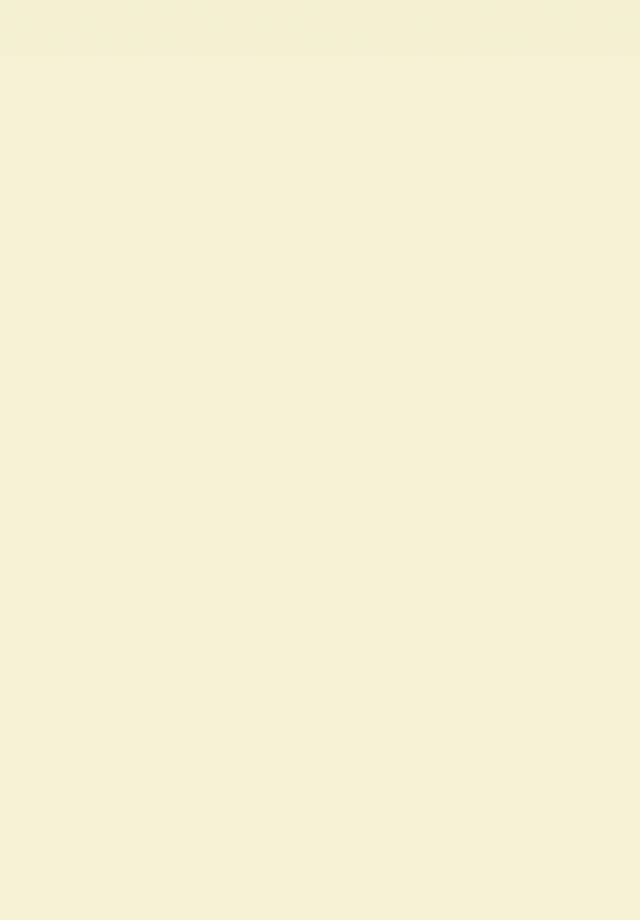
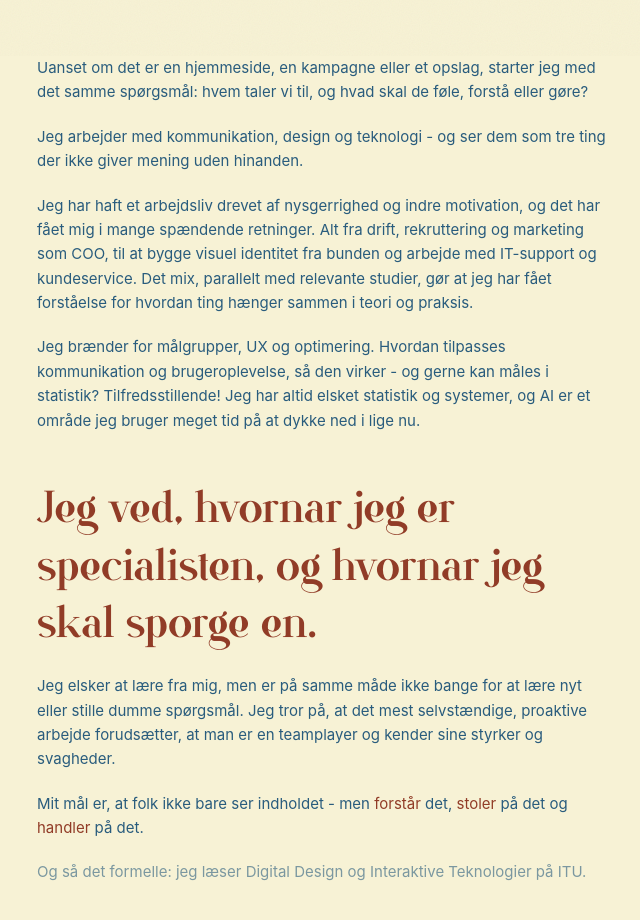
Before and after one commit to casandralpedersen/casandra-portfolio, a React (Vite) app: page /om in a window 1280 px wide. Shown: the part 560-1480 px from the top of the page, without its empty margins (3-643 px from the left). Before the commit the page ends 872 px from the top, so only its background shows below. Built offline with nearby package versions, Linux system fonts and the light colour scheme.

Commit message:
Tilføj 'Læs mere'-sektion på Om mig-siden
Ny sektion under bio med personlig tekst om arbejdsmetode, baggrund og mål, inkl. en mellemoverskrift og fremhævede nøgleord i afslutningsafsnittet.

```diff
--- a/src/pages/About.jsx
+++ b/src/pages/About.jsx
@@ -1,11 +1,22 @@
+import { useRef } from 'react'
 import { Link } from 'react-router-dom'
-import { motion } from 'framer-motion'
+import { motion, useInView } from 'framer-motion'
 import { useLanguage } from '../context/LanguageContext'
 
 const LINKEDIN = 'https://www.linkedin.com/in/casandra-linde-pedersen'
 
+function emphasis(word) {
+  return (
+    <em className="not-italic" style={{ color: 'var(--color-burgundy)' }}>
+      {word}
+    </em>
+  )
+}
+
 export default function About() {
   const { t } = useLanguage()
+  const moreRef = useRef(null)
+  const moreInView = useInView(moreRef, { once: true, margin: '-100px' })
 
   return (
     <main className="min-h-screen bg-[var(--color-base)]">
@@ -88,6 +99,77 @@ export default function About() {
           />
         </motion.div>
       </section>
+
+      {/* Læs mere */}
+      <section ref={moreRef} className="px-10 pb-24">
+        <motion.div
+          initial={{ opacity: 0, y: 20 }}
+          animate={moreInView ? { opacity: 1, y: 0, transition: { ease: [0.22, 1, 0.36, 1], duration: 0.7 } } : {}}
+          className="max-w-xl space-y-5 text-[15px] leading-relaxed opacity-75"
+        >
+          <p>
+            {t(
+              'Uanset om det er en hjemmeside, en kampagne eller et opslag, starter jeg med det samme spørgsmål: hvem taler vi til, og hvad skal de føle, forstå eller gøre?',
+              "Whether it's a website, a campaign or a post, I start with the same question: who are we talking to, and what should they feel, understand or do?"
+            )}
+          </p>
+          <p>
+            {t(
+              'Jeg arbejder med kommunikation, design og teknologi - og ser dem som tre ting der ikke giver mening uden hinanden.',
+              "I work with communication, design and technology - and see them as three things that don't make sense without each other."
+            )}
+          </p>
+          <p>
+            {t(
+              'Jeg har haft et arbejdsliv drevet af nysgerrighed og indre motivation, og det har fået mig i mange spændende retninger. Alt fra drift, rekruttering og marketing som COO, til at bygge visuel identitet fra bunden og arbejde med IT-support og kundeservice. Det mix, parallelt med relevante studier, gør at jeg har fået forståelse for hvordan ting hænger sammen i teori og praksis.',
+              "I've had a working life driven by curiosity and inner motivation, and it's taken me in many interesting directions. Everything from operations, recruitment and marketing as a COO, to building a visual identity from scratch and working in IT support and customer service. That mix, alongside relevant studies, has given me an understanding of how things fit together in theory and practice."
+            )}
+          </p>
+          <p>
+            {t(
+              'Jeg brænder for målgrupper, UX og optimering. Hvordan tilpasses kommunikation og brugeroplevelse, så den virker - og gerne kan måles i statistik? Tilfredsstillende! Jeg har altid elsket statistik og systemer, og AI er et område jeg bruger meget tid på at dykke ned i lige nu.',
+              "I'm passionate about target audiences, UX and optimisation. How do you tailor communication and user experience so it works - and can ideally be measured in numbers? Satisfying! I've always loved statistics and systems, and AI is something I'm spending a lot of time diving into right now."
+            )}
+          </p>
+        </motion.div>
+
+        <motion.h3
+          initial={{ opacity: 0, y: 16 }}
+          animate={moreInView ? { opacity: 1, y: 0, transition: { ease: [0.22, 1, 0.36, 1], duration: 0.7, delay: 0.15 } } : {}}
+          className="max-w-xl mt-12 mb-5 leading-snug"
+          style={{ fontFamily: 'VSOP, serif', fontSize: 'clamp(26px, 3.6vw, 42px)', color: 'var(--color-burgundy)' }}
+        >
+          {t(
+            'Jeg ved, hvornår jeg er specialisten, og hvornår jeg skal spørge en.',
+            "I know when I'm the specialist, and when to ask one."
+          )}
+        </motion.h3>
+
+        <motion.div
+          initial={{ opacity: 0, y: 20 }}
+          animate={moreInView ? { opacity: 1, y: 0, transition: { ease: [0.22, 1, 0.36, 1], duration: 0.7, delay: 0.2 } } : {}}
+          className="max-w-xl space-y-5 text-[15px] leading-relaxed opacity-75"
+        >
+          <p>
+            {t(
+              'Jeg elsker at lære fra mig, men er på samme måde ikke bange for at lære nyt eller stille dumme spørgsmål. Jeg tror på, at det mest selvstændige, proaktive arbejde forudsætter, at man er en teamplayer og kender sine styrker og svagheder.',
+              "I love sharing what I know, but I'm just as unafraid to learn something new or ask a stupid question. I believe the most independent, proactive work depends on being a team player who knows their strengths and weaknesses."
+            )}
+          </p>
+          <p>
+            {t(
+              <>Mit mål er, at folk ikke bare ser indholdet - men {emphasis('forstår')} det, {emphasis('stoler')} på det og {emphasis('handler')} på det.</>,
+              <>My goal is that people don't just see the content - but {emphasis('understand')} it, {emphasis('trust')} it and {emphasis('act')} on it.</>
+            )}
+          </p>
+          <p className="opacity-60 text-[15px]">
+            {t(
+              'Og så det formelle: jeg læser Digital Design og Interaktive Teknologier på ITU.',
+              "And the formal part: I'm studying Digital Design and Interactive Technologies at ITU."
+            )}
+          </p>
+        </motion.div>
+      </section>
     </main>
   )
 }
```
